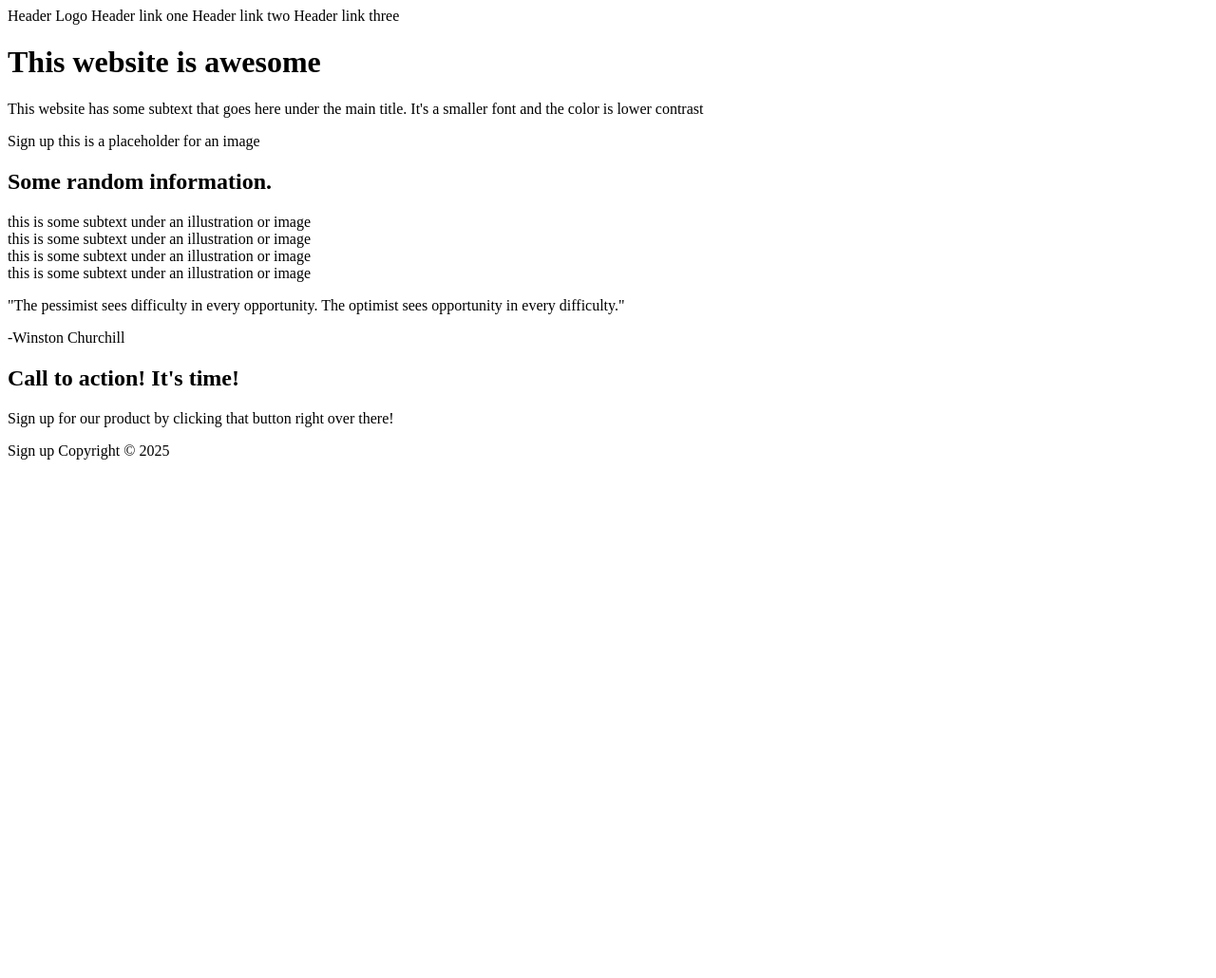
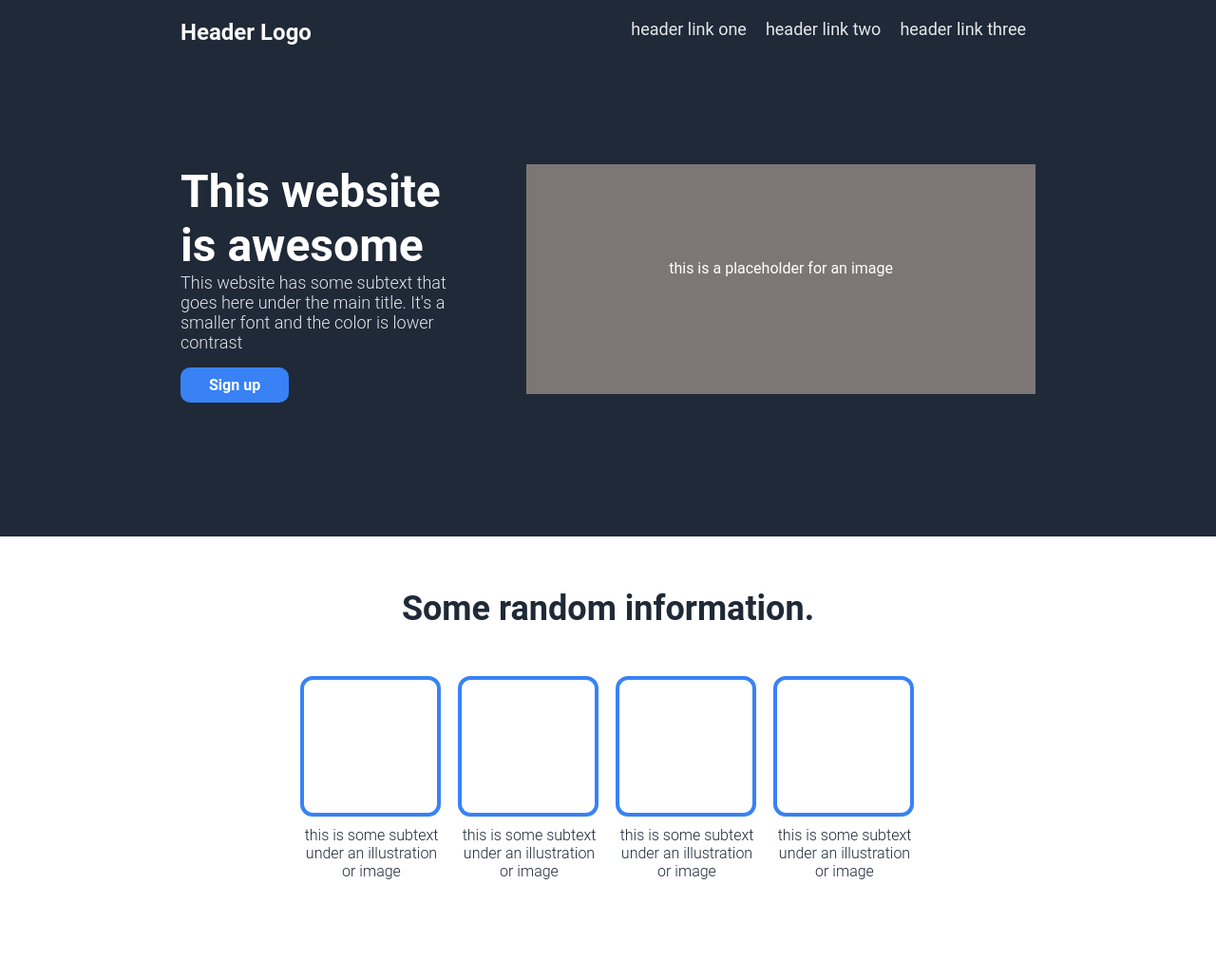
Before and after one commit to L01272/landing-page, a plain HTML site: page index.html in a window 1280 px wide. Shown: the top 1030 px of the page at 95% size. Before the commit the page ends 800 px from the top, so only its background shows below. Drawn offline with Linux system fonts and the light colour scheme.

Commit message:
Add CSS styling

```diff
--- a/index.html
+++ b/index.html
@@ -4,42 +4,68 @@
 <head>
     <meta charset="UTF-8">
     <meta name="viewport" content="width=device-width, initial-scale=1.0">
-    <link ref="stylesheet" href="style.css">
+    <link rel="stylesheet" href="style.css">
     <title>Landing Page</title>
 </head>
 
 <body>
     <div class="header">
-        <span>Header Logo</span>
-        <a>Header link one</a>
-        <a>Header link two</a>
-        <a>Header link three</a>
+        <div class="navbar">
+            <span class="logo">Header Logo</span>
+            <span class="navlinks">
+                <a class="navlink">header link one</a>
+                <a class="navlink">header link two</a>
+                <a class="navlink">header link three</a>
+            </span>
+        </div>
+        <div class="subtext-header">
+            <div class="header-subtext">
                 <h1>This website is awesome</h1>
-        <p>This website has some subtext that goes here under the main title. It's a smaller font and the color is lower
+                <p>This website has some subtext that goes here under the main title. It's a smaller font and the color
+                    is
+                    lower
                     contrast</p>
-        <span>Sign up</span>
-        <span>this is a placeholder for an image</span>
+                <span class="sign-up-button">Sign up</span>
+            </div>
+            <span class="header-image">this is a placeholder for an image</span>
+        </div>
     </div>
     <div class="carousel">
-        <h2>Some random information.</h2>
+        <h2 class="information-header">Some random information.</h2>
+        <div class="image-box">
+            <div class="image-pair">
                 <div class="imagePlaceholder"></div>
-        <span>this is some subtext under an illustration or image</span>
+                <span class="image-subtext">this is some subtext under an illustration or image</span>
+            </div>
+            <div class="image-pair">
                 <div class="imagePlaceholder"></div>
-        <span>this is some subtext under an illustration or image</span>
+                <span class="image-subtext">this is some subtext under an illustration or image</span>
+            </div>
+            <div class="image-pair">
                 <div class="imagePlaceholder"></div>
-        <span>this is some subtext under an illustration or image</span>
+                <span class="image-subtext">this is some subtext under an illustration or image</span>
+            </div>
+            <div class="image-pair">
                 <div class="imagePlaceholder"></div>
-        <span>this is some subtext under an illustration or image</span>
+                <span class="image-subtext">this is some subtext under an illustration or image</span>
+            </div>
+        </div>
+    </div>
     </div>
     <div class="quote">
-        <p>"The pessimist sees difficulty in every opportunity. The optimist sees opportunity in every difficulty."</p>
-        <p>-Winston Churchill</p>
+        <p class="quote-body">"The pessimist sees difficulty in every opportunity. The optimist sees opportunity in every difficulty."</p>
+        <p class="quote-author">-Winston Churchill</p>
+    </div>
+    <div class="cta-box">
+        <div class "cta-left">
+            <h2 class="cta-header">Call to action! It's time!</h2>
+            <p class="cta-text">Sign up for our product by clicking that button right over there!</p>
+        </div>
+        <span class="cta-button">Sign up</span>
+    </div>
     </div>
     <div class="footer">
-        <h2>Call to action! It's time!</h2>
-        <p>Sign up for our product by clicking that button right over there!</p>
-        <span>Sign up</span>
-        <span>Copyright © 2025</span>
+        <span>this is where I would put a © Copyright if I had any</span>
     </div>
 </body>
 
--- a/style.css
+++ b/style.css
@@ -0,0 +1,193 @@
+* {
+    font-family: "Roboto", sans-serif;
+}
+
+html, body {
+    margin: 0;
+    border: none;
+}
+
+.header {
+    background-color: #1F2937;
+    color: white;
+    padding: 20px 190px 150px;
+}
+
+h1 {
+    margin: 0;
+    padding-bottom: 0px;
+    font-size: 48px;
+}
+
+.information-header {
+    display: flex;
+    justify-content: center;
+    font-size: 36px;
+    font-weight: 900px;
+    color: #1F2937;
+    padding-bottom: 20px;
+}
+
+.carousel {
+    padding: 25px 150px 25px;
+}
+
+.imagePlaceholder {
+    border-radius: 13px;
+    margin-bottom: 10px;
+    border: 4px solid #3882F6;
+    padding: 20px;
+    width: 100px;
+    height: 100px;
+}
+
+.image-box {
+    display: flex;
+    justify-content: space-evenly;
+    padding: 0px 150px 100px;
+}
+
+.image-subtext-box {
+    display: flex;
+    justify-content: space-evenly;
+    color: grey;
+    font-weight: 500;
+    padding: 0px 120px;
+}
+.image-subtext {
+    display: flex;
+    justify-content: center;
+    text-align: center;
+    color: #1F2937;
+    font-weight: 300;
+}
+
+.image-pair {
+    width: 150px;
+}
+
+.sign-up-button {
+    font-weight: 600;
+    border-radius: 10px;
+    background: #3882F6;
+    padding: 9px 30px;
+}
+
+.subtext-header {
+    display: flex;
+    padding-top: 125px;
+}
+
+.header-image {
+    white-space: nowrap;
+    display: flex;
+    justify-content: flex-end;
+    background: #7C7776;
+    padding: 100px 150px 100px;
+}
+
+.header-subtext {
+    padding-right: 50px;
+}
+
+.header-subtext p {
+    font-size: 18px;
+    font-weight: 300;
+    color: #E5E7EB;
+    margin: 0px 0px 25px;
+}
+
+.navlinks {
+    font-size: 18px;
+    display: flex;
+    justify-content: flex-end;
+}
+
+.navlink {
+    padding: 0px 10px;
+    color: #E5E7EB;
+}
+
+.logo {
+    font-size: 24px;
+    font-weight: bold;
+    color: #F9FAF8;
+}
+
+.navbar {
+    display: flex;
+    justify-content: space-between;
+}
+
+span.navbar,
+a.navbar {
+    flex: 1;
+}
+
+/* quote section */
+.quote {
+    padding: 100px 200px;
+    background-color: #E5E7EB;
+}
+
+.quote-body {
+    display: flex;
+    justify-content: center;
+    font-weight: 300;
+    padding: 0px 100px;
+    font-size: 36px;
+    font-style: italic;
+    color: #1F2937;
+}
+
+.quote-author {
+    font-size: 26px;
+    font-weight: 800;
+    display: flex;
+    justify-content: right;
+    padding-right: 175px;
+}
+
+
+/* CTA section */
+.cta-box {
+    display: flex;
+    align-items: center;
+    justify-content: space-between;
+    color: white;
+    border-radius: 15px;
+    padding: 50px 125px;
+    margin: 100px 200px;
+    background-color: #3882F6;
+}
+
+.cta-header, .cta-text {
+    margin: 0;
+}
+
+.cta-header {
+    font-weight: 600;
+}
+
+.cta-text {
+    font-weight: 250;
+    font-size: 16px;
+    color: #E5E7EB;
+}
+
+.cta-button {
+    font-weight: 600;
+    border-radius: 8px;
+    padding: 8px 30px;
+    border: 2px solid white;
+}
+
+/* footer */
+
+.footer {
+    display: flex;
+    justify-content: center;
+    color: white;
+    padding: 40px;
+    background-color: #1F2937;
+}
```
Lines whose indentation alone changed are shown as unchanged.
